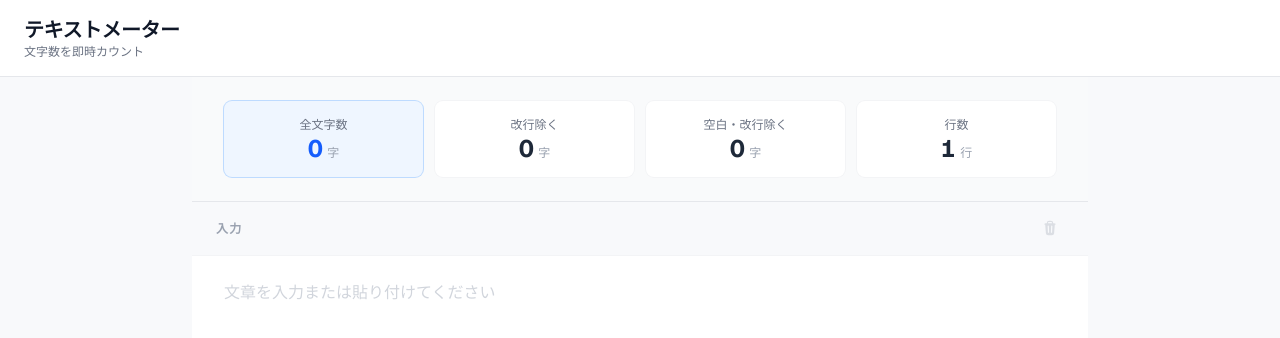
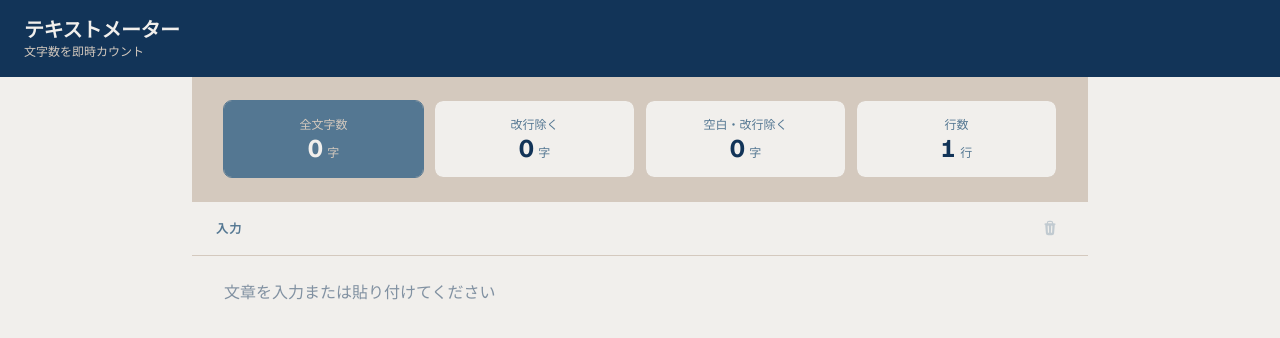
Before and after one commit to kanaix-apps/text-meter, a Next.js app: page / in a window 1280 px wide. Shown: the top 338 px of the page. Built offline with nearby package versions, Linux system fonts and the light colour scheme.

Commit message:
style: 4色カラーパレットを全体に適用
Co-Authored-By: Claude Sonnet 4.6 <noreply@anthropic.com>

```diff
--- a/app/globals.css
+++ b/app/globals.css
@@ -1,8 +1,8 @@
 @import "tailwindcss";
 
 :root {
-  --background: #f8f9fb;
-  --foreground: #171717;
+  --background: #F1EFEC;
+  --foreground: #123458;
 }
 
 @theme inline {
@@ -15,7 +15,7 @@
 @media (prefers-color-scheme: dark) {
   :root {
     --background: #0f1117;
-    --foreground: #ededed;
+    --foreground: #F1EFEC;
   }
 }
 
--- a/app/page.tsx
+++ b/app/page.tsx
@@ -13,39 +13,40 @@ export default function Home() {
 
   return (
     <div className="flex h-screen flex-col overflow-hidden">
-      <header className="shrink-0 border-b border-gray-200 bg-white px-6 py-4 dark:border-gray-800 dark:bg-gray-950">
-        <h1 className="text-xl font-bold tracking-tight text-gray-900 dark:text-gray-50">
+      <header className="shrink-0 border-b px-6 py-4" style={{ backgroundColor: "#123458", borderColor: "#123458" }}>
+        <h1 className="text-xl font-bold tracking-tight" style={{ color: "#F1EFEC" }}>
           テキストメーター
         </h1>
-        <p className="text-xs text-gray-500 dark:text-gray-400">
+        <p className="text-xs" style={{ color: "#D4C9BE" }}>
           文字数を即時カウント
         </p>
       </header>
 
       <main className="flex min-h-0 flex-1 flex-col px-[15%]">
         {/* 上段：カウント結果 */}
-        <section className="shrink-0 border-b border-gray-200 bg-gray-50 px-8 py-6 dark:border-gray-800 dark:bg-gray-900">
+        <section className="shrink-0 border-b px-8 py-6" style={{ backgroundColor: "#D4C9BE", borderColor: "#D4C9BE" }}>
           <CountDisplay result={result} />
         </section>
 
         {/* 下段：テキスト入力 */}
         <section className="flex min-h-0 flex-1 flex-col mb-[5%]">
-          <div className="shrink-0 flex items-center justify-between border-b border-gray-100 px-6 py-3 dark:border-gray-800">
-            <span className="text-xs font-semibold uppercase tracking-widest text-gray-400 dark:text-gray-500">
+          <div className="shrink-0 flex items-center justify-between border-b px-6 py-3" style={{ borderColor: "#D4C9BE" }}>
+            <span className="text-xs font-semibold uppercase tracking-widest" style={{ color: "#547792" }}>
               入力
             </span>
             <div className="group relative">
               <button
                 onClick={handleReset}
                 disabled={!text}
-                className="rounded-md p-1.5 text-gray-400 transition hover:bg-gray-100 hover:text-gray-600 active:scale-95 disabled:opacity-30 dark:hover:bg-gray-800 dark:hover:text-gray-300"
+                className="rounded-md p-1.5 transition active:scale-95 disabled:opacity-30"
+                style={{ color: "#547792" }}
                 aria-label="クリア"
               >
                 <svg xmlns="http://www.w3.org/2000/svg" viewBox="0 0 20 20" fill="currentColor" className="h-4 w-4">
                   <path fillRule="evenodd" d="M8.75 1A2.75 2.75 0 0 0 6 3.75v.443c-.795.077-1.584.176-2.365.298a.75.75 0 1 0 .23 1.482l.149-.022.841 10.518A2.75 2.75 0 0 0 7.596 19h4.807a2.75 2.75 0 0 0 2.742-2.53l.841-10.52.149.023a.75.75 0 0 0 .23-1.482A41.03 41.03 0 0 0 14 4.193V3.75A2.75 2.75 0 0 0 11.25 1h-2.5ZM10 4c.84 0 1.673.025 2.5.075V3.75c0-.69-.56-1.25-1.25-1.25h-2.5c-.69 0-1.25.56-1.25 1.25v.325C8.327 4.025 9.16 4 10 4ZM8.58 7.72a.75.75 0 0 0-1.5.06l.3 7.5a.75.75 0 1 0 1.5-.06l-.3-7.5Zm4.34.06a.75.75 0 1 0-1.5-.06l-.3 7.5a.75.75 0 1 0 1.5.06l.3-7.5Z" clipRule="evenodd" />
                 </svg>
               </button>
-              <span className="pointer-events-none absolute right-0 top-8 whitespace-nowrap rounded bg-gray-700 px-2 py-1 text-xs text-white opacity-0 transition-opacity duration-200 group-hover:opacity-100 dark:bg-gray-600">
+              <span className="pointer-events-none absolute right-0 top-8 whitespace-nowrap rounded px-2 py-1 text-xs text-white opacity-0 transition-opacity duration-200 group-hover:opacity-100" style={{ backgroundColor: "#547792" }}>
                 クリア
               </span>
             </div>
@@ -55,7 +56,8 @@ export default function Home() {
             value={text}
             onChange={(e) => setText(e.target.value)}
             placeholder="文章を入力または貼り付けてください"
-            className="min-h-0 flex-1 resize-none bg-white px-8 py-6 text-base leading-relaxed text-gray-800 placeholder-gray-300 focus:outline-none dark:bg-gray-950 dark:text-gray-100 dark:placeholder-gray-700"
+            className="min-h-0 flex-1 resize-none px-8 py-6 text-base leading-relaxed focus:outline-none"
+            style={{ backgroundColor: "#F1EFEC", color: "#123458" }}
           />
         </section>
       </main>
--- a/components/CountDisplay.tsx
+++ b/components/CountDisplay.tsx
@@ -15,22 +15,24 @@ type Item = {
 
 const Card = ({ item }: { item: Item }) => (
   <div
-    className={`flex flex-1 flex-col items-center justify-center rounded-lg py-4 ${
+    className="flex flex-1 flex-col items-center justify-center rounded-lg py-4"
+    style={
       item.highlight
-        ? "bg-blue-50 ring-1 ring-blue-200 dark:bg-blue-900/30 dark:ring-blue-800"
-        : "bg-white ring-1 ring-gray-100 dark:bg-gray-800 dark:ring-gray-700"
-    }`}
+        ? { backgroundColor: "#547792", outline: "1px solid #547792" }
+        : { backgroundColor: "#F1EFEC", outline: "1px solid #D4C9BE" }
+    }
   >
-    <p className="text-xs text-gray-500 dark:text-gray-400">{item.label}</p>
+    <p className="text-xs" style={{ color: item.highlight ? "#D4C9BE" : "#547792" }}>
+      {item.label}
+    </p>
     <p
-      className={`mt-1 text-2xl font-bold tabular-nums leading-none ${
-        item.highlight
-          ? "text-blue-600 dark:text-blue-400"
-          : "text-gray-800 dark:text-gray-100"
-      }`}
+      className="mt-1 text-2xl font-bold tabular-nums leading-none"
+      style={{ color: item.highlight ? "#F1EFEC" : "#123458" }}
     >
       {typeof item.value === "number" ? item.value.toLocaleString() : item.value}
-      <span className="ml-1 text-xs font-normal text-gray-400">{item.unit}</span>
+      <span className="ml-1 text-xs font-normal" style={{ color: item.highlight ? "#D4C9BE" : "#547792" }}>
+        {item.unit}
+      </span>
     </p>
   </div>
 );
@@ -38,7 +40,7 @@ const Card = ({ item }: { item: Item }) => (
 export default function CountDisplay({ result }: Props) {
   if (!result) {
     return (
-      <div className="flex h-24 items-center justify-center text-sm text-gray-300 dark:text-gray-600">
+      <div className="flex h-24 items-center justify-center text-sm" style={{ color: "#D4C9BE" }}>
         テキストを入力するとカウントが表示されます
       </div>
     );
```
